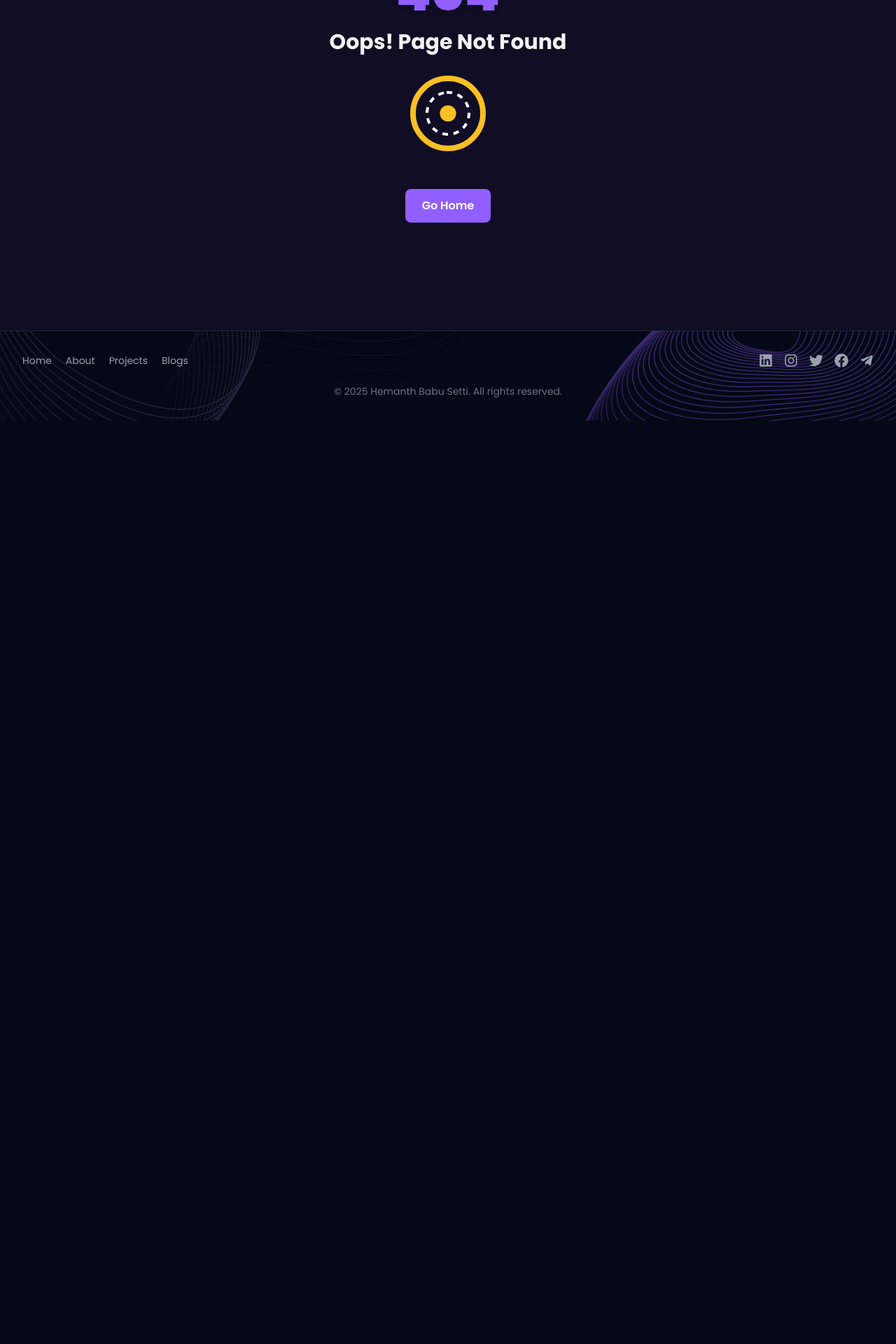
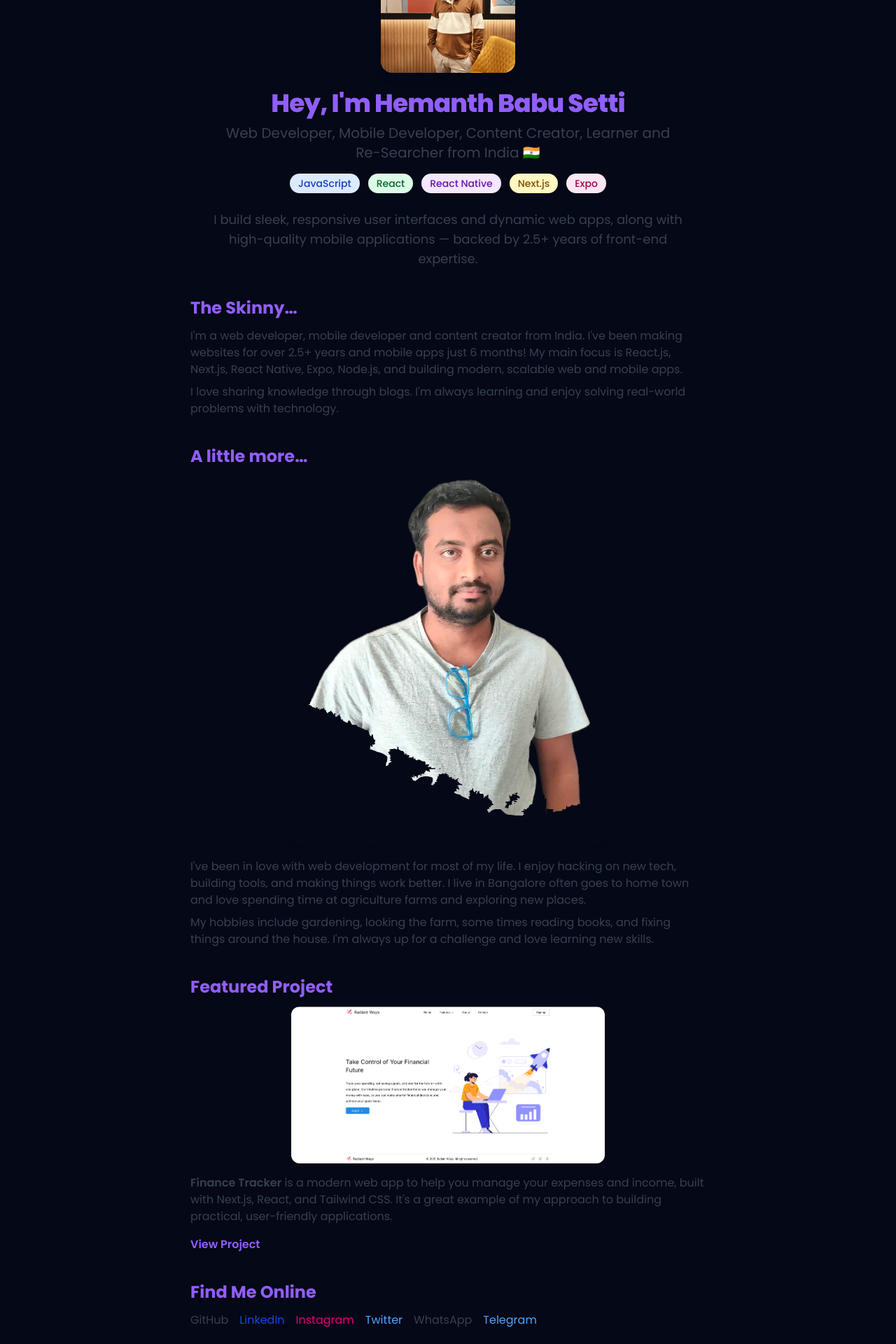
Before and after one commit to hemanthbabu648/hemanthbabu648, a Next.js app: page /about-me in a window 1280 px wide. Before the commit this address had no page. Shown: the part 200-2120 px from the top of the page at 70% size. Before the commit the page ends 801 px from the top, so only its background shows below. Built offline with nearby package versions, Linux system fonts and the light colour scheme.

Commit message:
(feat) added ui for about-me route & minor tweaks

```diff
--- /dev/null
+++ b/src/app/about-me/page.tsx
@@ -0,0 +1,147 @@
+import Image from "next/image";
+import Link from "next/link";
+import React from "react";
+
+import { socialIcons } from "@/constants/home";
+
+export default function AboutMePage() {
+  return (
+    <main className="max-w-3xl mx-auto px-4 py-12">
+      {/* Hero Section */}
+      <section className="mb-10 flex flex-col items-center text-center">
+        <Image
+          src="/images/developer.jpeg"
+          alt="Hemanth Babu Setti"
+          width={320}
+          height={220}
+          className="rounded-2xl shadow-lg mb-6 object-cover w-48 h-48"
+        />
+        <h1 className="text-4xl font-extrabold mb-2 text-violet-450 tracking-tight">
+          Hey, I&apos;m Hemanth Babu Setti
+        </h1>
+        <p className="text-xl text-gray-700 dark:text-gray-300 mb-4">
+          Web Developer, Mobile Developer, Content Creator, Learner and <br /> Re-Searcher from India 🇮🇳
+        </p>
+        <div className="flex flex-wrap gap-3 justify-center mb-6">
+          <span className="inline-block bg-blue-100 text-blue-800 dark:bg-blue-900 dark:text-blue-200 px-3 py-1 rounded-full text-sm font-medium">
+            JavaScript
+          </span>
+          <span className="inline-block bg-green-100 text-green-800 dark:bg-green-900 dark:text-green-200 px-3 py-1 rounded-full text-sm font-medium">
+            React
+          </span>
+          <span className="inline-block bg-purple-100 text-purple-800 dark:bg-purple-900 dark:text-purple-200 px-3 py-1 rounded-full text-sm font-medium">
+            React Native
+          </span>
+          <span className="inline-block bg-yellow-100 text-yellow-800 dark:bg-yellow-900 dark:text-yellow-200 px-3 py-1 rounded-full text-sm font-medium">
+            Next.js
+          </span>
+          <span className="inline-block bg-pink-100 text-pink-800 dark:bg-pink-900 dark:text-pink-200 px-3 py-1 rounded-full text-sm font-medium">
+            Expo
+          </span>
+        </div>
+        <p className="text-lg text-gray-700 dark:text-gray-300 max-w-2xl">
+          I build sleek, responsive user interfaces and dynamic web apps, along
+          with high-quality mobile applications — backed by 2.5+ years of
+          front-end expertise.
+        </p>
+      </section>
+
+      {/* The Skinny */}
+      <section className="mb-10">
+        <h2 className="text-2xl font-bold mb-3 text-violet-450">The Skinny…</h2>
+        <p className="text-gray-700 dark:text-gray-300 mb-2">
+          I&apos;m a web developer, mobile developer and content creator from India. I&apos;ve
+          been making websites for over 2.5+ years and mobile apps just 6 months! My main focus is React.js,
+          Next.js, React Native, Expo, Node.js, and building modern, scalable web and mobile apps.
+        </p>
+        <p className="text-gray-700 dark:text-gray-300 mb-2">
+          I love sharing knowledge through blogs. I&apos;m always learning and enjoy solving
+          real-world problems with technology.
+        </p>
+      </section>
+
+      {/* A little more */}
+      <section className="mb-10">
+        <h2 className="text-2xl font-bold mb-3 text-violet-450">
+          A little more…
+        </h2>
+        <Image
+          src="/images/developer.webp"
+          alt="Hemanth Babu Setti and family"
+          width={320}
+          height={220}
+          className="rounded-xl shadow mb-4 object-cover w-full max-w-md mx-auto"
+        />
+        <p className="text-gray-700 dark:text-gray-300 mb-2">
+          I&apos;ve been in love with web development for most of my life. I
+          enjoy hacking on new tech, building tools, and making things work
+          better. I live in Bangalore often goes to home town and love spending time
+          at agriculture farms and exploring new places.
+        </p>
+        <p className="text-gray-700 dark:text-gray-300 mb-2">
+          My hobbies include gardening, looking the farm, some times reading books, and fixing things
+          around the house. I&apos;m always up for a challenge and love learning
+          new skills.
+        </p>
+      </section>
+
+
+      {/* Featured Project/Course */}
+      <section className="mb-10">
+        <h2 className="text-2xl font-bold mb-3 text-violet-450">
+          Featured Project
+        </h2>
+        <Image
+          src="/images/Projects/finance-tracker.png"
+          alt="Finance Tracker Project"
+          width={400}
+          height={200}
+          className="rounded-xl shadow mb-4 object-cover w-full max-w-md mx-auto"
+        />
+        <p className="text-gray-700 dark:text-gray-300 mb-2">
+          <span className="font-semibold">Finance Tracker</span> is a modern web
+          app to help you manage your expenses and income, built with Next.js,
+          React, and Tailwind CSS. It&apos;s a great example of my approach to
+          building practical, user-friendly applications.
+        </p>
+        <Link
+          href="/"
+          className="inline-block mt-2 text-violet-450 hover:underline font-semibold"
+        >
+          View Project
+        </Link>
+      </section>
+
+      {/* Additional Links */}
+      <section className="mb-10">
+        <h2 className="text-2xl font-bold mb-3 text-violet-450">
+          Find Me Online
+        </h2>
+        <ul className="flex flex-wrap gap-4">
+          <li>
+            <a
+              href="https://github.com/hemanthbabu648"
+              target="_blank"
+              rel="noopener"
+              className="hover:underline text-gray-700 dark:text-gray-200"
+            >
+              GitHub
+            </a>
+          </li>
+          {socialIcons.map((icon) => (
+            <li key={icon.title}>
+              <a
+                href={icon.url}
+                target="_blank"
+                rel="noopener"
+                className={icon.className}
+              >
+                {icon.title}
+              </a>
+            </li>
+          ))}
+        </ul>
+      </section>
+    </main>
+  );
+}
--- a/src/app/layout.tsx
+++ b/src/app/layout.tsx
@@ -22,7 +22,7 @@ export default function RootLayout({
     <html lang="en">
       <body className={`${poppins.variable} ${poppins.className} antialiased`}>
         <GlobalHeader />
-        <main>{children}</main>
+        <main className='mt-16'>{children}</main>
         <GlobalFooter />
       </body>
     </html>
--- a/src/components/GlobalHeader.tsx
+++ b/src/components/GlobalHeader.tsx
@@ -36,7 +36,7 @@ const GlobalHeader = () => {
         {/* Navigation links form 'sm' devices */}
         <ul className="list-none hidden sm:flex flex-row gap-6 xl:gap-10">
           {globalHeaderNavLinks.map(link => {
-            const path = `#${link.id}`;
+            const path = `/#${link.id}`;
             return (
               <li
                 key={link.id}
@@ -64,7 +64,7 @@ const GlobalHeader = () => {
           >
             <ul className="list-none flex flex-col gap-4 justify-end items-start">
               {globalHeaderNavLinks.map(link => {
-                const path = `#${link.id}`;
+                const path = `/#${link.id}`;
                 return (
                   <li
                     key={link.id}
--- a/src/components/home/About.tsx
+++ b/src/components/home/About.tsx
@@ -67,7 +67,7 @@ const About = () => {
 
       <motion.div variants={fadeIn('', '', 0.2, 1)} className="mt-6">
         <Link
-          href="/about"
+          href="/about-me"
           className="inline-block px-6 py-2 border border-violet-600 text-violet-400 hover:bg-violet-600 hover:text-white rounded-lg font-semibold transition duration-300"
         >
           Know More About Me
--- a/src/components/home/Blogs.tsx
+++ b/src/components/home/Blogs.tsx
@@ -1,6 +1,7 @@
 import { motion } from 'framer-motion';
 
 import { latestBlogs, projects } from '@/constants/home';
+import { BLOGS_SITE_URL } from '@/constants/navigation';
 import SectionWrapper from '@/hooks/SectionWrapper';
 import { fadeIn, textVariant } from '@/utils/motion';
 
@@ -40,7 +41,7 @@ const Blogs = () => {
           index={lastIndex}
           sectionName="blogs"
           para="Explore the full collection of my blogs, featuring insights on web development, productivity tips, and personal experiences in the tech industry."
-          url="blogs.hemanthbabu648.com"
+          url={BLOGS_SITE_URL}
         />
       </div>
       <NewsLetter />
--- a/src/components/home/Projects.tsx
+++ b/src/components/home/Projects.tsx
@@ -1,6 +1,7 @@
 import { motion } from 'framer-motion';
 
 import { projects } from '@/constants/home';
+import { APPS_SITE_URL } from '@/constants/navigation';
 import SectionWrapper from '@/hooks/SectionWrapper';
 import { fadeIn, textVariant } from '@/utils/motion';
 
@@ -39,7 +40,7 @@ const Projects = () => {
           index={lastIndex}
           sectionName="projects"
           para="Explore the full list of my work, including web apps, mobile apps, and more."
-          url="/allApps"
+          url={APPS_SITE_URL}
         />
       </div>
     </>
--- a/src/constants/home.tsx
+++ b/src/constants/home.tsx
@@ -11,7 +11,7 @@ import {
   FaLinkedin,
   FaInstagram,
   FaTwitter,
-  FaFacebook,
+  FaWhatsapp,
   FaTelegramPlane,
 } from 'react-icons/fa';
 import { RiJavascriptFill } from 'react-icons/ri';
@@ -59,6 +59,7 @@ type SocialNav = {
   title: string;
   url: string;
   icon: React.ElementType;
+  className?: string;
 };
 
 export const socialIcons: SocialNav[] = [
@@ -66,26 +67,31 @@ export const socialIcons: SocialNav[] = [
     title: 'LinkedIn',
     url: 'https://www.linkedin.com/in/hemanthbabu648/',
     icon: FaLinkedin,
+    className: "hover:underline text-blue-700 dark:text-blue-300"
   },
   {
     title: 'Instagram',
-    url: 'https://www.instagram.com/hemanthbabu648/',
+    url: 'https://www.instagram.com/hemanthbabu648',
     icon: FaInstagram,
+    className: "hover:underline text-pink-600 dark:text-pink-400"
   },
   {
     title: 'Twitter',
     url: 'https://twitter.com/hemanthbabu648',
     icon: FaTwitter,
+    className: "hover:underline text-blue-400 dark:text-blue-300"
   },
   {
-    title: 'Facebook',
-    url: 'https://facebook.com/hemanthbabu648',
-    icon: FaFacebook,
+    title: 'WhatsApp',
+    url: 'https://wa.me/919989191478',
+    icon: FaWhatsapp,
+    className: "hover:underline text-gray-700 dark:text-gray-200"
   },
   {
     title: 'Telegram',
-    url: 'https://t.me/s-hemanthbabu-648',
+    url: 'https://t.me/hemanthbabu648',
     icon: FaTelegramPlane,
+    className: "hover:underline text-blue-400 dark:text-blue-200"
   },
 ];
 
--- a/src/constants/navigation.ts
+++ b/src/constants/navigation.ts
@@ -1,3 +1,6 @@
+export const APPS_SITE_URL = 'https://www.apps.hemanthbabu648.com';
+export const BLOGS_SITE_URL = 'https://www.blogs.hemanthbabu648.com';
+
 type GlobalHeaderNavLink = {
   id: string;
   title: string;
@@ -33,7 +36,7 @@ type GlobalFooterNavLink = {
 
 export const globalFooterNavLinks: GlobalFooterNavLink[] = [
   { title: 'Home', href: '/' },
-  { title: 'About', href: '/about' },
-  { title: 'Projects', href: '/projects' },
-  { title: 'Blogs', href: '/blogs' },
+  { title: 'About', href: '/about-me' },
+  { title: 'Projects', href: APPS_SITE_URL },
+  { title: 'Blogs', href: BLOGS_SITE_URL },
 ];
```
